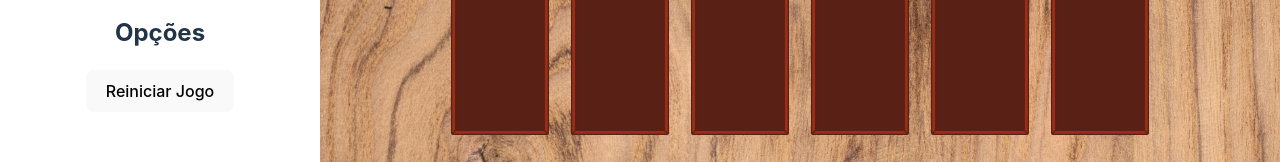
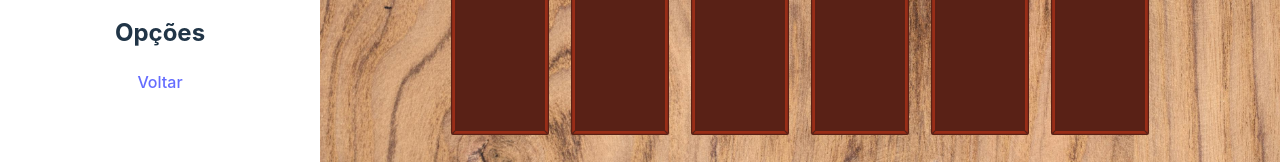
Before and after one commit to GuilhermeTito/JogoDaMemoriaHanafuda, a React (Vite) app: page /jogo-da-memoria in a window 1280 px wide. Shown: the part 245-407 px from the top of the page. Built offline with nearby package versions, Linux system fonts and the light colour scheme.

Commit message:
Botão para voltar ao início

```diff
--- a/src/classes/Jogo.js
+++ b/src/classes/Jogo.js
@@ -1,6 +1,6 @@
 import embaralharArray from '../functions/utilitarios.js'
 import CartaLogica from './carta-logica.js'
-import Jogador from './jogador.js'
+import Jogador from './Jogador.js'
 
 class Jogo {
     constructor(){
--- a/src/components/carta-fisica.jsx
+++ b/src/components/carta-fisica.jsx
@@ -1,5 +1,5 @@
 import { useState } from 'react'
-import jogo from '../classes/jogo'
+import jogo from '../classes/Jogo.js'
 import '../styles/carta.css'
 
 export default function CartaFisica(props){
--- a/src/components/menu-lateral-jogo.jsx
+++ b/src/components/menu-lateral-jogo.jsx
@@ -1,5 +1,5 @@
 import '../styles/menu-lateral-jogo.css'
-import jogo from '../classes/jogo'
+import jogo from '../classes/Jogo'
 import { useState } from 'react'
 
 export default function MenuLateralJogo(props){
@@ -19,7 +19,7 @@ export default function MenuLateralJogo(props){
             <h2>Vez de:</h2>
             <p>Jogador {idJogadorAtual}</p>
             <h2>Opções</h2>
-            <button type='button'>Reiniciar Jogo</button>
+            <a href="/">Voltar</a>
         </div>
 
     )
--- a/src/views/tela-jogo.jsx
+++ b/src/views/tela-jogo.jsx
@@ -1,5 +1,5 @@
 import '../styles/tela-jogo.css'
-import jogo from '../classes/jogo.js'
+import jogo from '../classes/Jogo.js'
 import GradeDeCartas from '../components/grade-de-cartas'
 import CartaFisica from '../components/carta-fisica.jsx'
 import MenuLateralJogo from '../components/menu-lateral-jogo.jsx'
```
